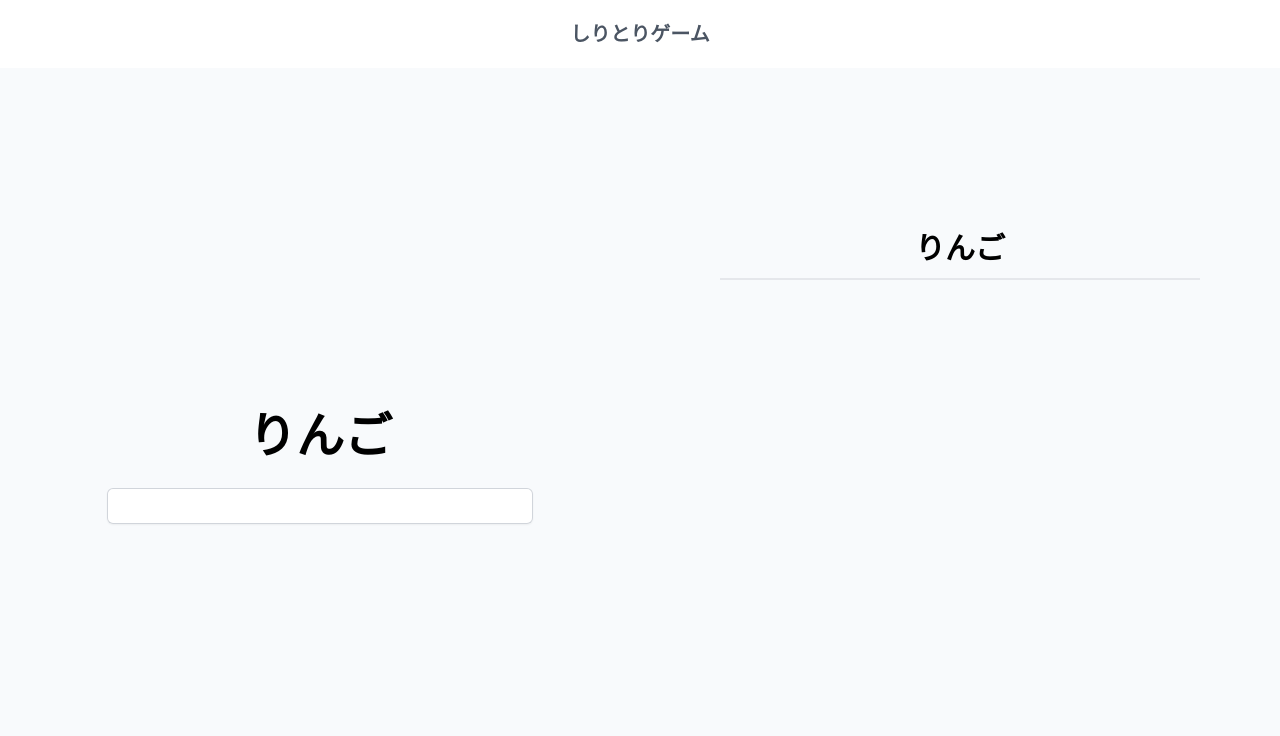
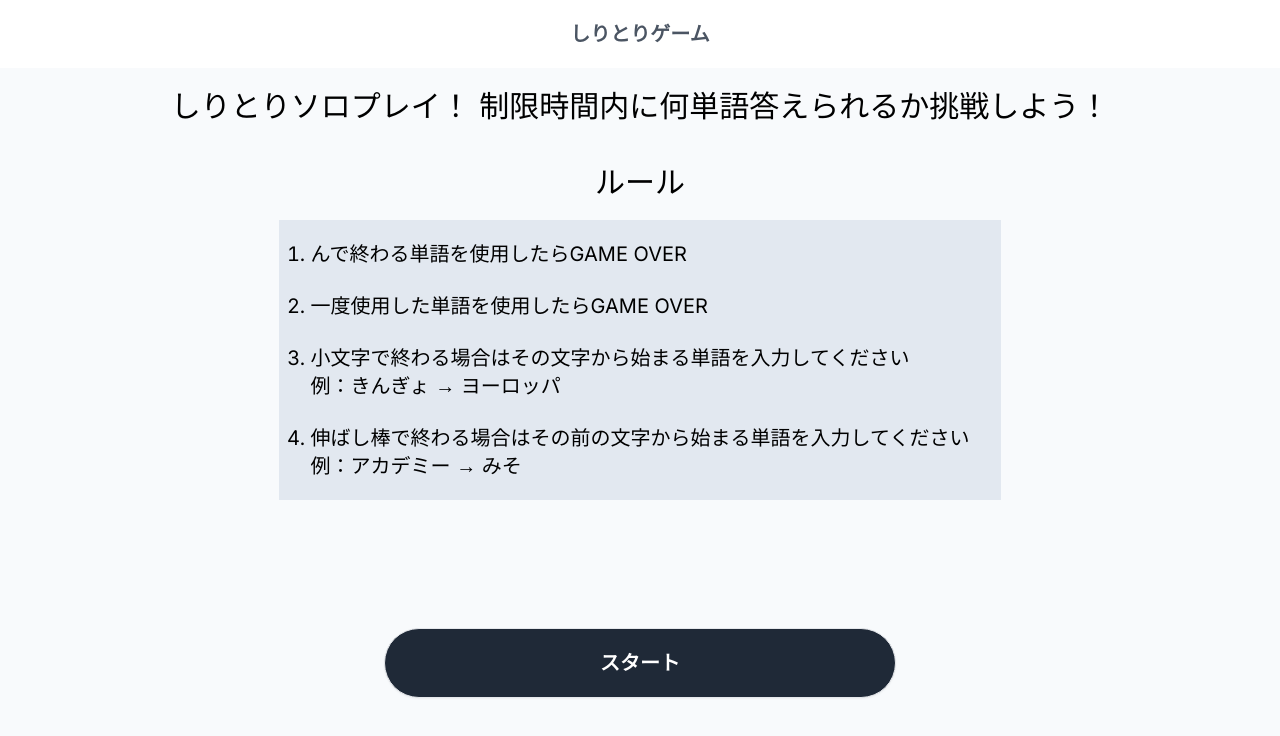
Before and after one commit to TaichiMotegi/Word_Chain_App, a Next.js app: page / in a window 1280 px wide. Shown: the top 736 px of the page. Built offline with nearby package versions, Linux system fonts and the light colour scheme.

Commit message:
🔨 ホームページの追加

```diff
--- a/src/app/(main)/page.tsx
+++ b/src/app/(main)/page.tsx
@@ -1,78 +1,33 @@
-"use client";
-import { useState } from "react";
-import { normalizedString } from "@/utils/normalizedStr";
-import Swal from "sweetalert2";
+import Link from "next/link";
 
 export default function MainPage() {
-  const [word, setWord] = useState("");
-  const [answer, setAnswer] = useState<string[]>(["りんご"]);
-
-  const handleClick = () => {
-    let first = word.slice(0, 1);
-    let end = answer[0].replace(/ー|-/g, "").slice(-1);
-    if (word.endsWith("ん")) {
-      Swal.fire({
-        icon: "error",
-        title: "GAME OVER",
-        text: "んで終わってしまいました",
-        footer: '<a href="#">Restart</a>',
-      });
-      return;
-    } else if (normalizedString(first) !== normalizedString(end)) {
-      alert("相手の語尾で始まる単語を入力してください");
-      setWord("");
-      return;
-    } else if (answer.includes(word)) {
-      Swal.fire({
-        icon: "error",
-        title: "GAME OVER",
-        text: "過去に使われた単語です",
-        footer: '<a href="#">Restart</a>',
-      });
-      return;
-    }
-    setAnswer((prevAnswer: string[]): string[] => {
-      const newWord = [word, ...prevAnswer];
-      setWord("");
-      return newWord;
-    });
-  };
-
   return (
-    <div className="h-screen flex justify-around items-center">
-      <div className="w-1/2 flex flex-col justify-center items-center">
-        <h1 className="text-5xl font-bold mt">{answer.slice(0)[0]}</h1>
-        <form action={handleClick} className="w-8/12 mt-5">
-          <input
-            value={word}
-            onChange={(e) => {
-              setWord(e.target.value.trim());
-            }}
-            className="block mt-2 py-1.5 px-2 w-full rounded-md border-0 shadow-sm ring-1 ring-inset ring-gray-300"
-          />
-        </form>
-
-        {/* <ul>
-        {answer.map((word) => {
-          return <li key={word}>{word}</li>;
-        })}
-      </ul> */}
+    <div className="h-screen flex flex-col items-center">
+      <h1 className="text-3xl mt-5">
+        しりとりソロプレイ！ 制限時間内に何単語答えられるか挑戦しよう！
+      </h1>
+      <h2 className="text-3xl mt-10">ルール</h2>
+      <div className="text-xl mt-5 bg-slate-200 px-8 py-2">
+        <ol className="list-decimal">
+          <li className="py-3">んで終わる単語を使用したらGAME OVER</li>
+          <li className="py-3">一度使用した単語を使用したらGAME OVER</li>
+          <li className="py-3">
+            小文字で終わる場合はその文字から始まる単語を入力してください <br />
+            例：きんぎょ → ヨーロッパ
+          </li>
+          <li className="py-3">
+            伸ばし棒で終わる場合はその前の文字から始まる単語を入力してください{" "}
+            <br />
+            例：アカデミー → みそ
+          </li>
+        </ol>
       </div>
-      <div className="w-1/2 h-[calc(100vh-300px)] flex justify-center items-start overflow-y-auto">
-        <table className="w-3/4">
-          <tbody>
-            {answer.map((word) => {
-              return (
-                <tr key={word} className="">
-                  <td className="border-b-2 border-solid border-blueGray-100 py-3 text-3xl whitespace-nowrap font-semibold text-center">
-                    {word}
-                  </td>
-                </tr>
-              );
-            })}
-          </tbody>
-        </table>
-      </div>
+      <Link
+        href="/game"
+        className="font-semibold text-xl text-center border mt-32 w-2/5 px-4 py-5 rounded-full shadow-sm text-white bg-gray-800 hover:bg-gray-700"
+      >
+        <div>スタート</div>
+      </Link>
     </div>
   );
 }
```
